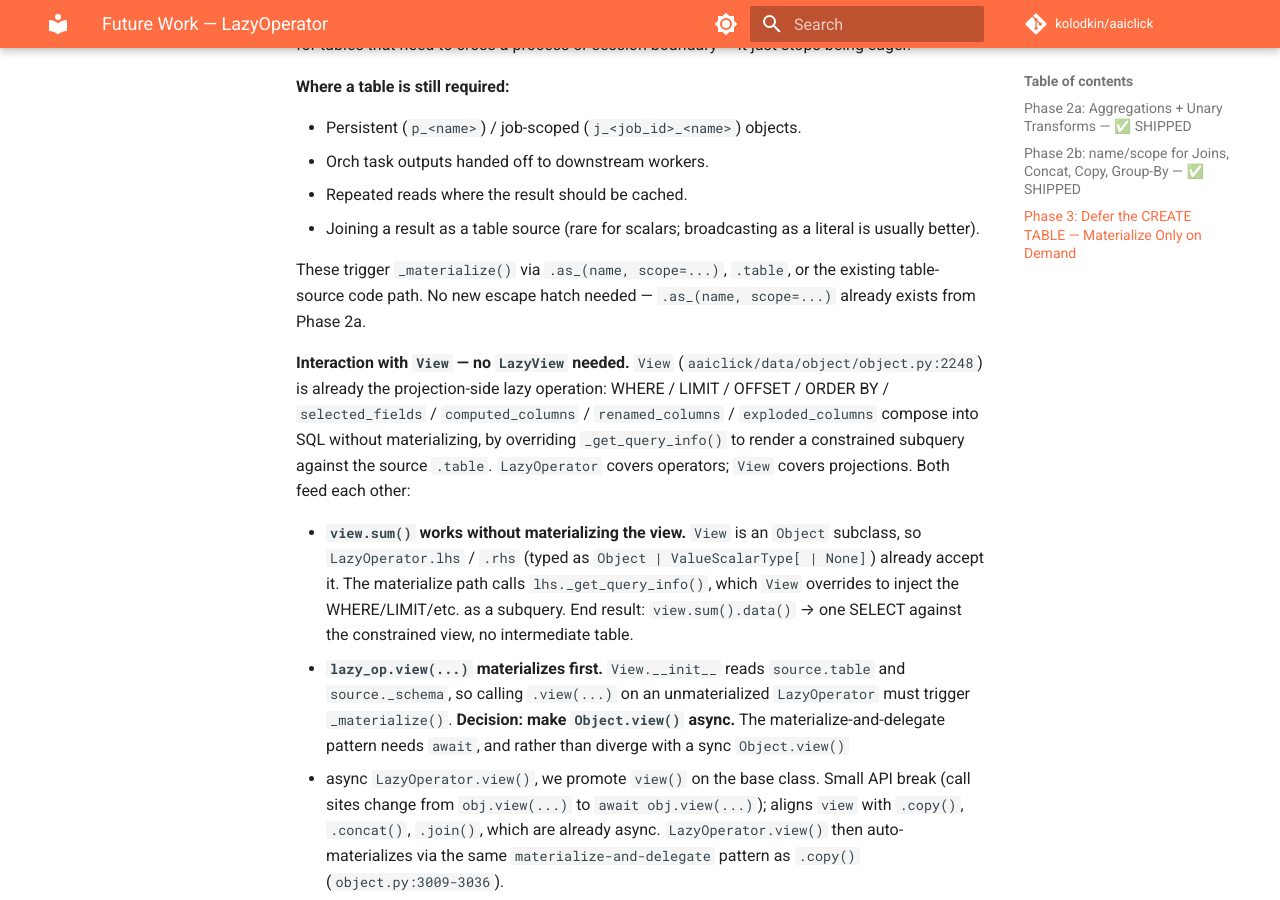
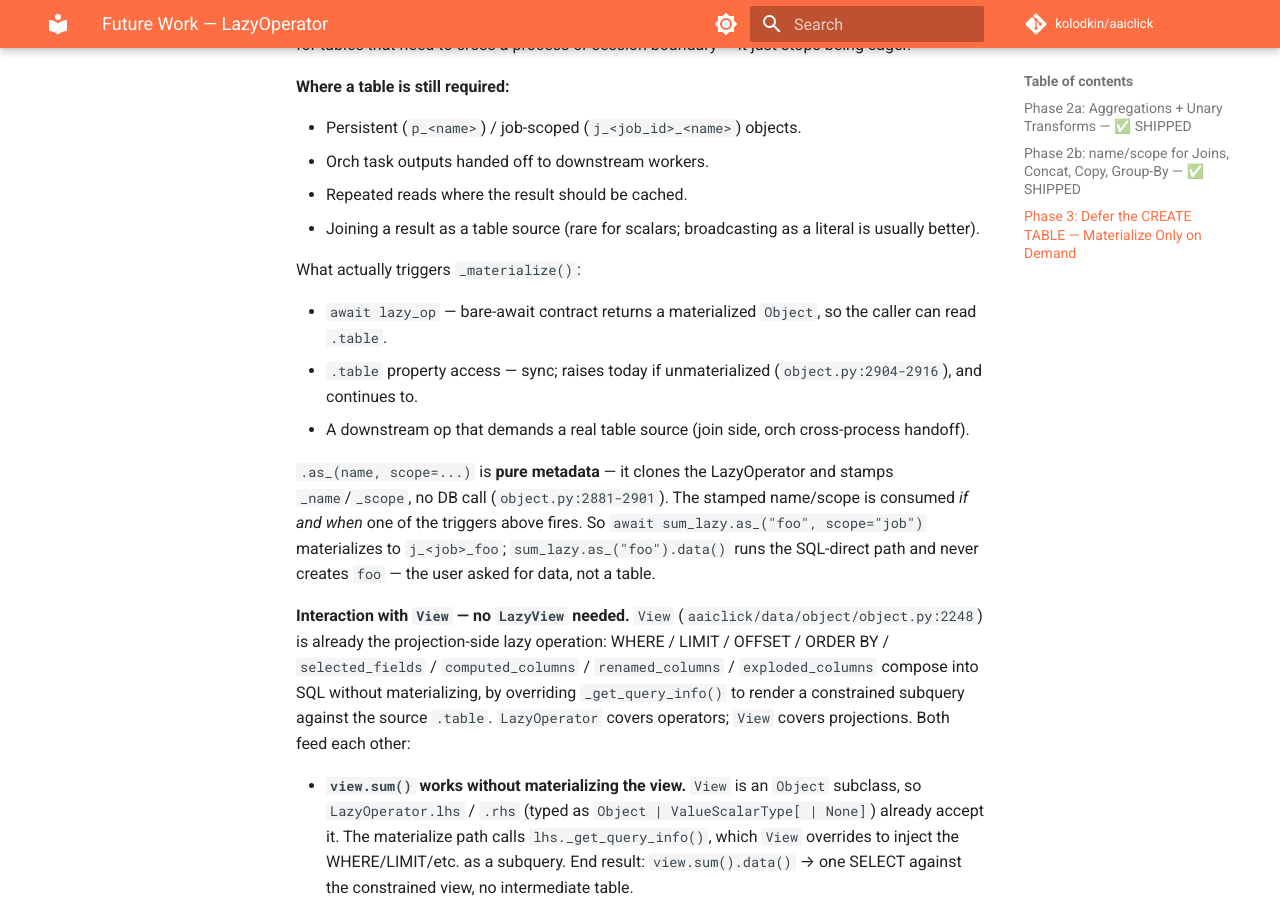
Before and after one commit to kolodkin/aaiclick, an MkDocs documentation site: the page built from docs/future_lazy_operator.md, in a window 1280 px wide and 900 px high, scrolled down 2518 px. Built offline with MkDocs 1.6.1 and Material for MkDocs 9.7.7, drawn with Linux system fonts in a browser that asks for light colours; comment, search, counter and statistics services are not loaded.

Commit message:
docs: clarify .as_() is metadata-only, list real materialize triggers
Phase 3 prose lumped .as_() in with the things that trigger _materialize().
That's wrong — .as_() already today is a pure metadata clone (object.py:
2881-2901). The actual triggers are bare await, .table access, and
downstream table-source consumers; .as_()'s stamped name/scope is consumed
if and when one of those fires.

```diff
--- a/docs/future_lazy_operator.md
+++ b/docs/future_lazy_operator.md
@@ -117,9 +117,21 @@ boundary — it just stops being eager.
 - Joining a result as a table source (rare for scalars; broadcasting as a
   literal is usually better).
 
-These trigger `_materialize()` via `.as_(name, scope=...)`, `.table`, or
-the existing table-source code path. No new escape hatch needed —
-`.as_(name, scope=...)` already exists from Phase 2a.
+What actually triggers `_materialize()`:
+
+- `await lazy_op` — bare-await contract returns a materialized `Object`,
+  so the caller can read `.table`.
+- `.table` property access — sync; raises today if unmaterialized
+  (`object.py:2904-2916`), and continues to.
+- A downstream op that demands a real table source (join side, orch
+  cross-process handoff).
+
+`.as_(name, scope=...)` is **pure metadata** — it clones the LazyOperator
+and stamps `_name`/`_scope`, no DB call (`object.py:2881-2901`). The
+stamped name/scope is consumed *if and when* one of the triggers above
+fires. So `await sum_lazy.as_("foo", scope="job")` materializes to
+`j_<job>_foo`; `sum_lazy.as_("foo").data()` runs the SQL-direct path and
+never creates `foo` — the user asked for data, not a table.
 
 **Interaction with `View` — no `LazyView` needed.** `View`
 (`aaiclick/data/object/object.py:2248`) is already the projection-side
```
